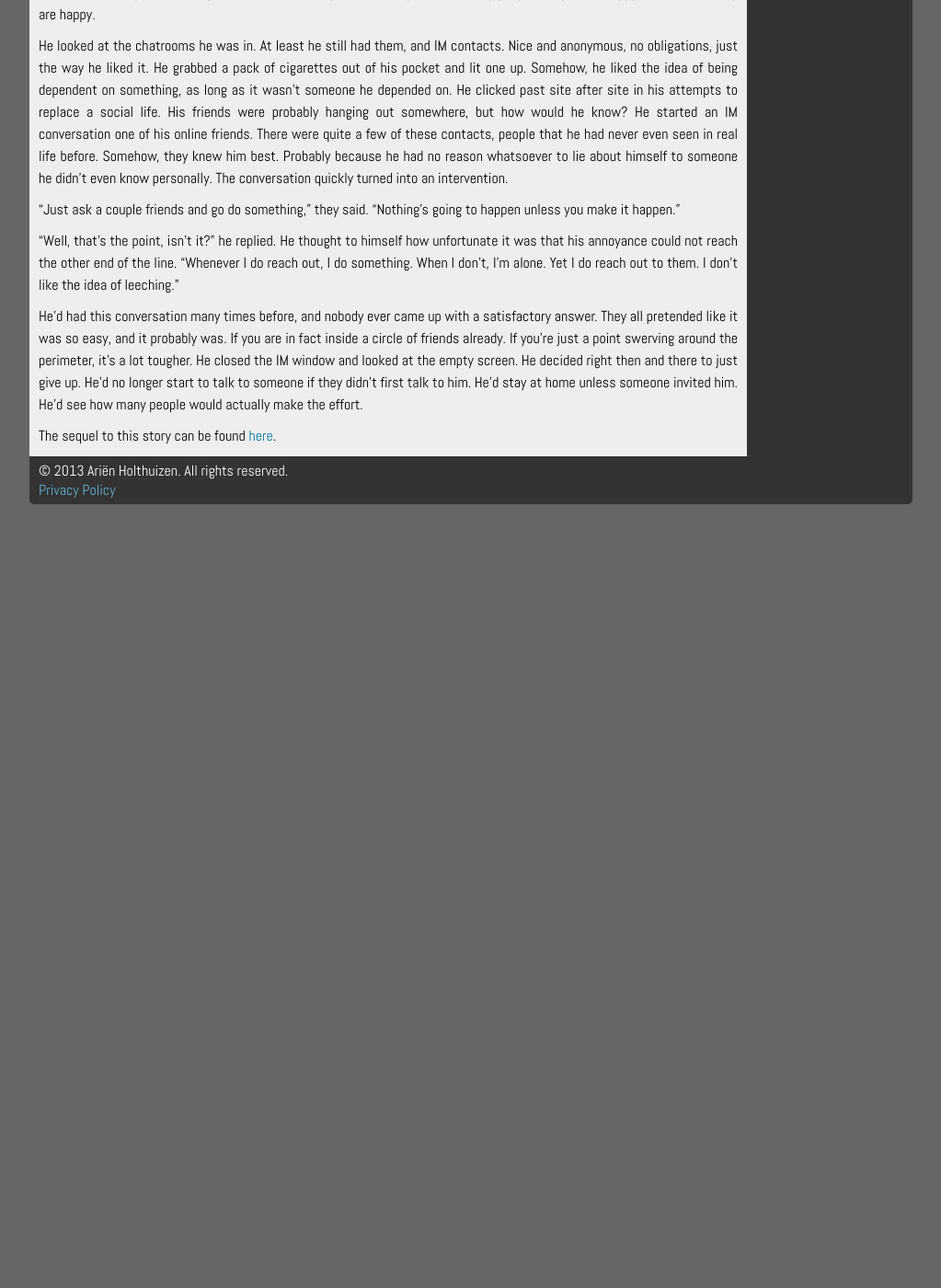
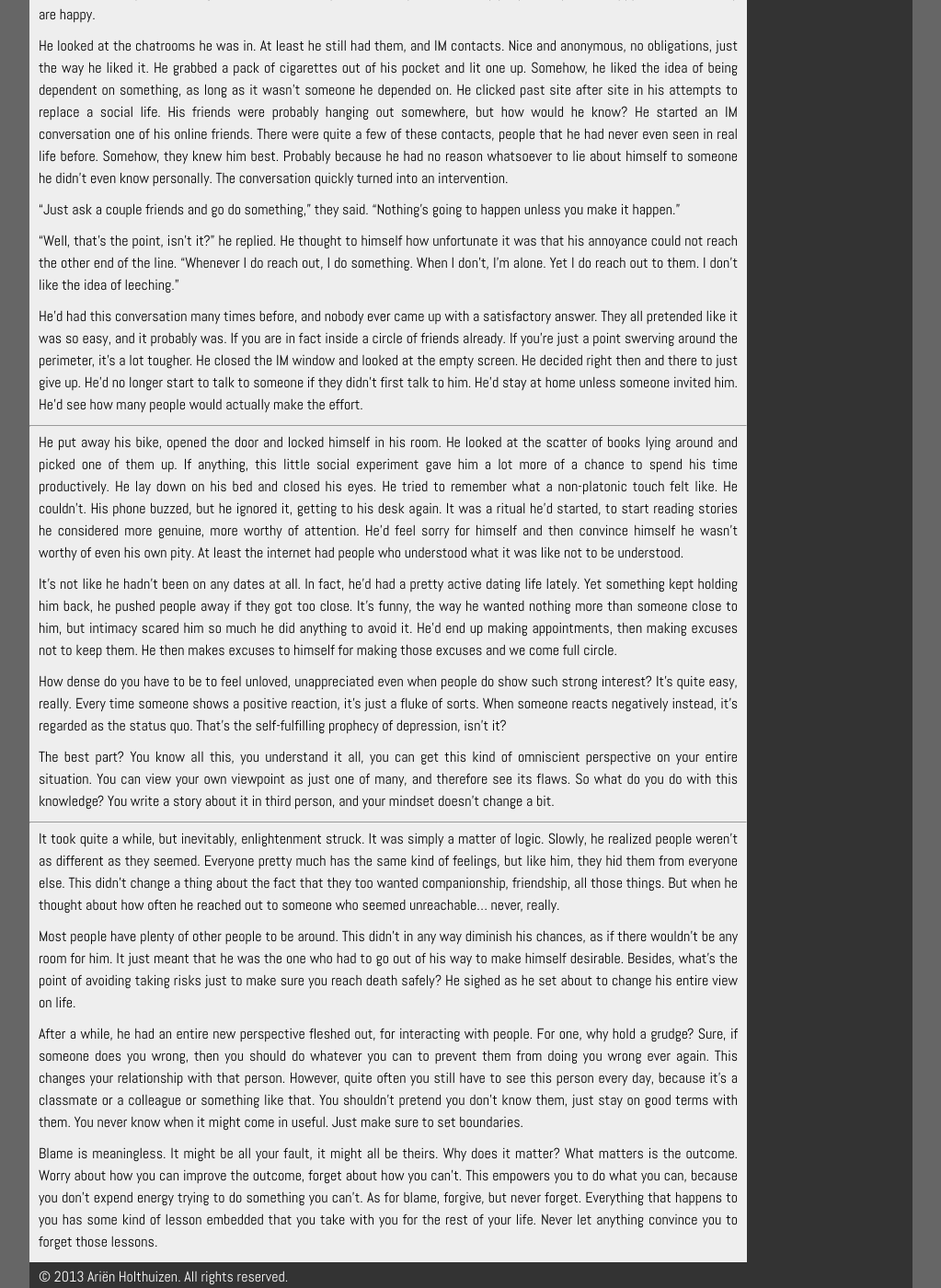
Before and after one commit to ArdaXi/ardaxi.github.io, a Jekyll site: the page built from _posts/2012-05-25-story.markdown, in a window 1280 px wide and 1400 px high, scrolled down 435 px. Shown: the whole window at 92% size, without its empty margins (128-1151 px from the left). Built offline with Jekyll 4.4.1, drawn with Linux system fonts in a browser that asks for light colours; Markdown is read by kramdown in place of the engine named in the settings; comment, search, counter and statistics services are not loaded; before the commit the page ends 1003 px from its top, so only the background shows below that.

Commit message:
Concatenated three parts of a story into one.

```diff
--- a/_posts/2012-05-25-story.markdown
+++ b/_posts/2012-05-25-story.markdown
@@ -20,4 +20,22 @@ He looked at the chatrooms he was in. At least he still had them, and IM contact
 
 He'd had this conversation many times before, and nobody ever came up with a satisfactory answer. They all pretended like it was so easy, and it probably was. If you are in fact inside a circle of friends already. If you're just a point swerving around the perimeter, it's a lot tougher. He closed the IM window and looked at the empty screen. He decided right then and there to just give up. He'd no longer start to talk to someone if they didn't first talk to him. He'd stay at home unless someone invited him. He'd see how many people would actually make the effort.
 
-The sequel to this story can be found [here](http://ardaxi.com/177/story-2/).
+---
+
+He put away his bike, opened the door and locked himself in his room. He looked at the scatter of books lying around and picked one of them up. If anything, this little social experiment gave him a lot more of a chance to spend his time productively. He lay down on his bed and closed his eyes. He tried to remember what a non-platonic touch felt like. He couldn't. His phone buzzed, but he ignored it, getting to his desk again. It was a ritual he'd started, to start reading stories he considered more genuine, more worthy of attention. He'd feel sorry for himself and then convince himself he wasn't worthy of even his own pity. At least the internet had people who understood what it was like not to be understood.
+
+It's not like he hadn't been on any dates at all. In fact, he'd had a pretty active dating life lately. Yet something kept holding him back, he pushed people away if they got too close. It's funny, the way he wanted nothing more than someone close to him, but intimacy scared him so much he did anything to avoid it. He'd end up making appointments, then making excuses not to keep them. He then makes excuses to himself for making those excuses and we come full circle.
+
+How dense do you have to be to feel unloved, unappreciated even when people do show such strong interest? It's quite easy, really. Every time someone shows a positive reaction, it's just a fluke of sorts. When someone reacts negatively instead, it's regarded as the status quo. That's the self-fulfilling prophecy of depression, isn't it?
+
+The best part? You know all this, you understand it all, you can get this kind of omniscient perspective on your entire situation. You can view your own viewpoint as just one of many, and therefore see its flaws. So what do you do with this knowledge? You write a story about it in third person, and your mindset doesn't change a bit.
+
+---
+
+It took quite a while, but inevitably, enlightenment struck. It was simply a matter of logic. Slowly, he realized people weren't as different as they seemed. Everyone pretty much has the same kind of feelings, but like him, they hid them from everyone else. This didn't change a thing about the fact that they too wanted companionship, friendship, all those things. But when he thought about how often he reached out to someone who seemed unreachable... never, really.
+
+Most people have plenty of other people to be around. This didn't in any way diminish his chances, as if there wouldn't be any room for him. It just meant that he was the one who had to go out of his way to make himself desirable. Besides, what's the point of avoiding taking risks just to make sure you reach death safely? He sighed as he set about to change his entire view on life.
+
+After a while, he had an entire new perspective fleshed out, for interacting with people. For one, why hold a grudge? Sure, if someone does you wrong, then you should do whatever you can to prevent them from doing you wrong ever again. This changes your relationship with that person. However, quite often you still have to see this person every day, because it's a classmate or a colleague or something like that. You shouldn't pretend you don't know them, just stay on good terms with them. You never know when it might come in useful. Just make sure to set boundaries.
+
+Blame is meaningless. It might be all your fault, it might all be theirs. Why does it matter? What matters is the outcome. Worry about how you can improve the outcome, forget about how you can't. This empowers you to do what you can, because you don't expend energy trying to do something you can't. As for blame, forgive, but never forget. Everything that happens to you has some kind of lesson embedded that you take with you for the rest of your life. Never let anything convince you to forget those lessons.
```
Also changed, not shown: _posts/2012-05-29-story-2.markdown (deleted, +0 -21 lines), _posts/2012-05-30-story-3-epiphany.markdown (deleted, +0 -21 lines).
